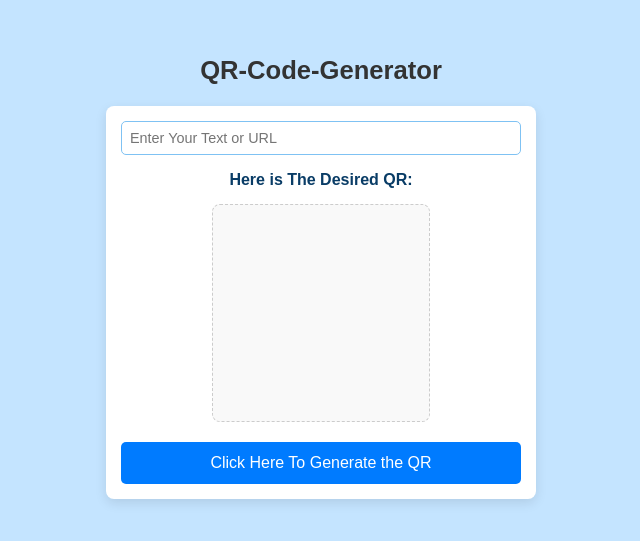
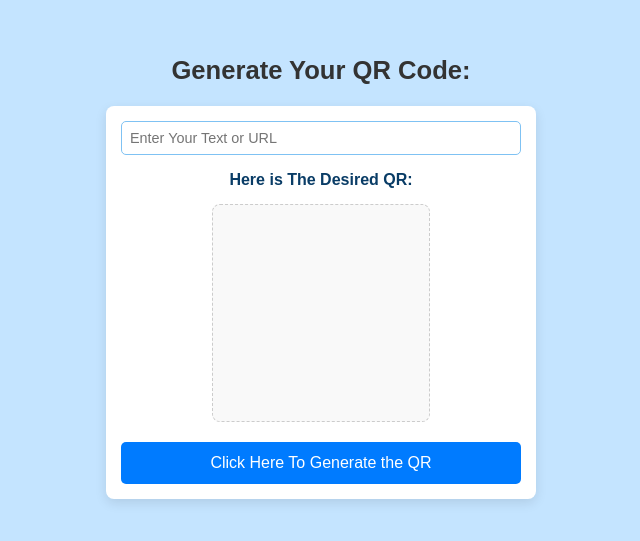
Before and after one commit to desaturne/QR-Code-Generator, a plain HTML site: page index.html in a window 1280 px wide. Shown: the part 131-672 px from the top of the page, without its empty margins (319-959 px from the left). Drawn offline with Linux system fonts and the light colour scheme.

Commit message:
Update index.html

```diff
--- a/index.html
+++ b/index.html
@@ -9,7 +9,7 @@
     </head>
 
     <body>
-        <h1>QR-Code-Generator</h1>
+        <h1>Generate Your QR Code:</h1>
 
         <div class="Search-bar">
             <input type="text" class="generate-QR" id="URL" placeholder="Enter Your Text or URL">
```
